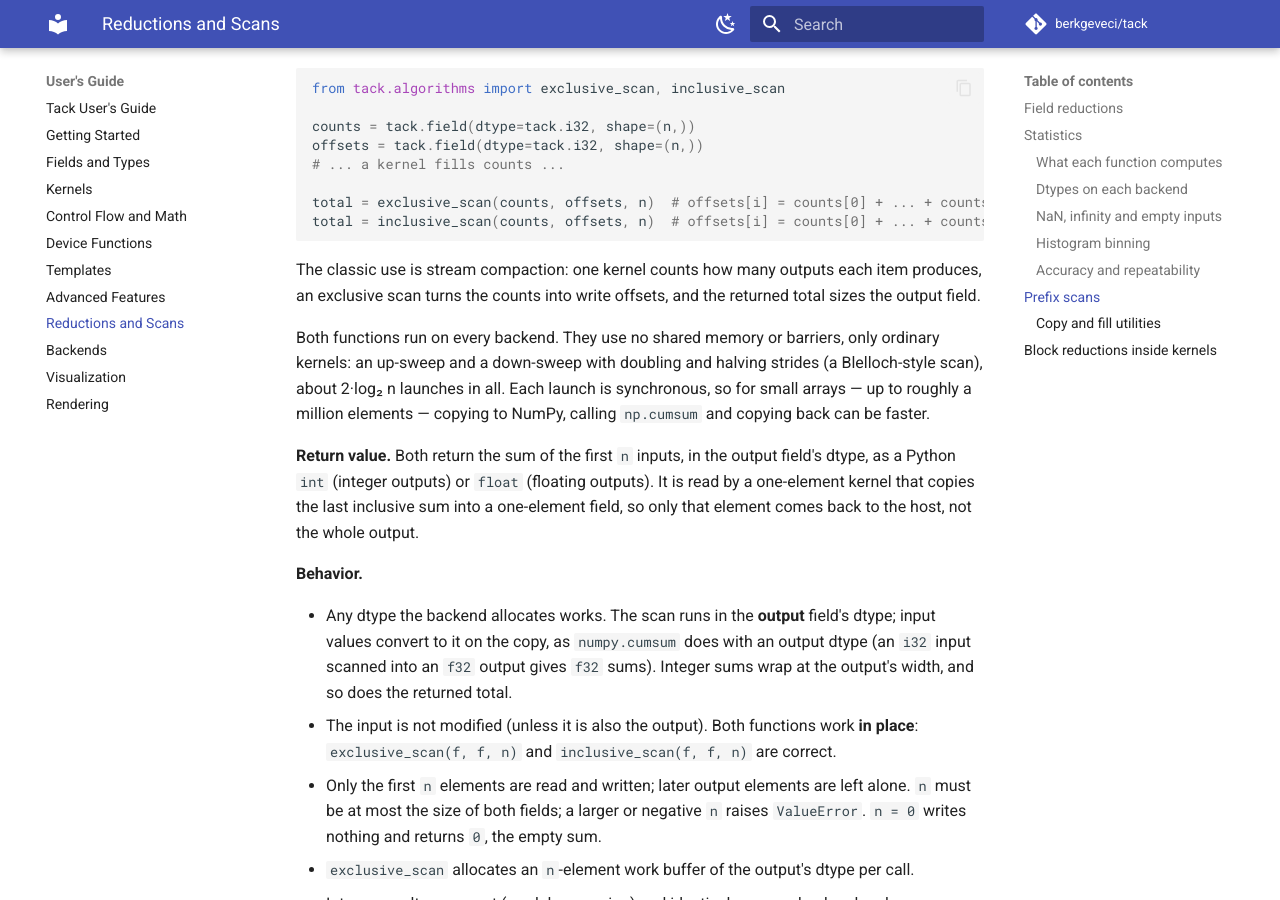
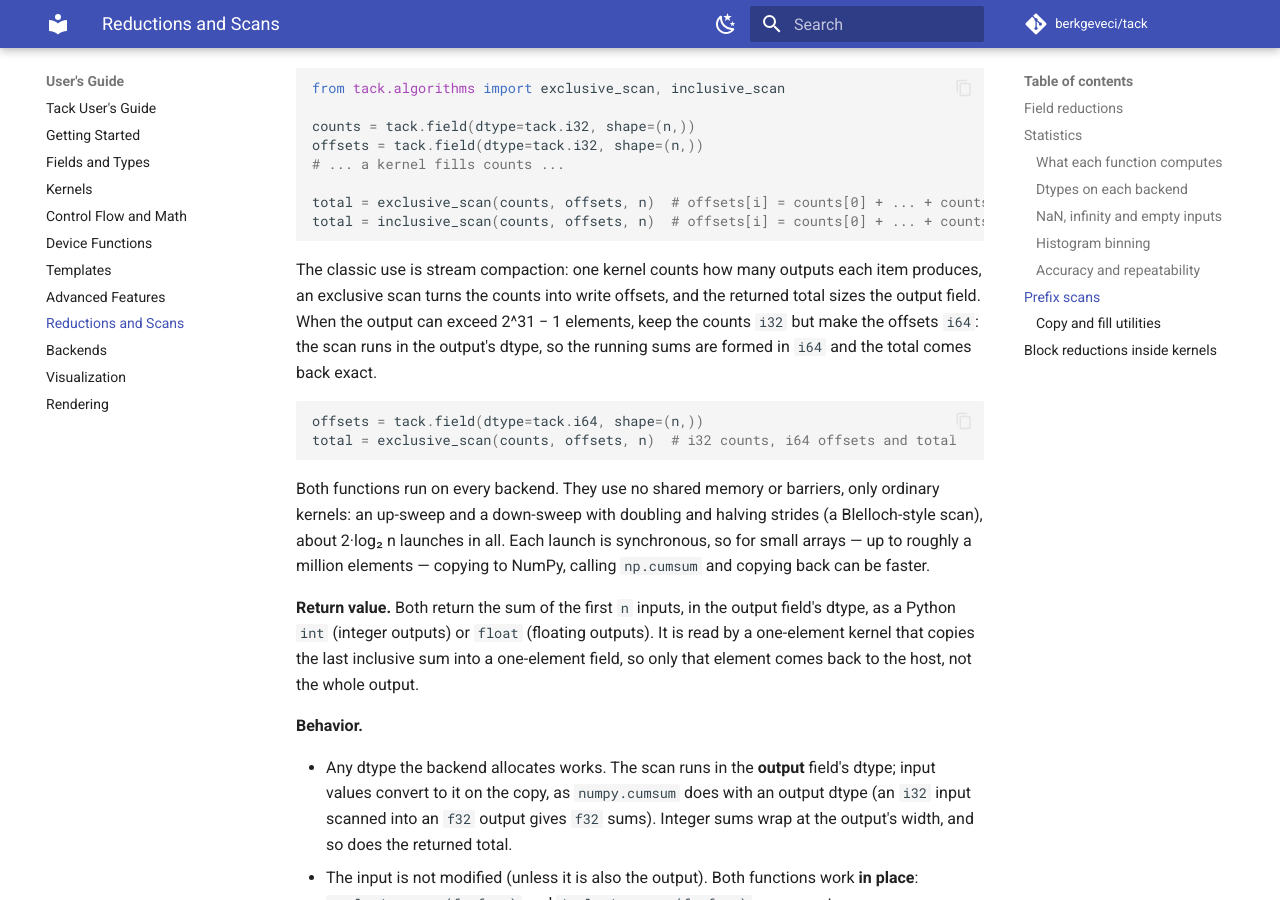
Before and after one commit to berkgeveci/tack, an MkDocs documentation site: the page built from docs/users-guide/11-reductions-and-scans.md, in a window 1280 px wide and 900 px high, scrolled down 6166 px. Built offline with MkDocs 1.6.1 and Material for MkDocs 9.7.7, drawn with Linux system fonts in a browser that asks for light colours; comment, search, counter and statistics services are not loaded.

Commit message:
Show i32 counts scanned into i64 offsets
Stream compaction is the scans' main use, and an output past 2^31 - 1
elements needs i64 offsets. Say that the counts can stay i32 because the
scan runs in the output's dtype, with a two-line example.

````diff
--- a/docs/users-guide/11-reductions-and-scans.md
+++ b/docs/users-guide/11-reductions-and-scans.md
@@ -239,7 +239,15 @@ total = inclusive_scan(counts, offsets, n)  # offsets[i] = counts[0] + ... + cou
 
 The classic use is stream compaction: one kernel counts how many outputs
 each item produces, an exclusive scan turns the counts into write offsets,
-and the returned total sizes the output field.
+and the returned total sizes the output field. When the output can exceed
+2^31 − 1 elements, keep the counts `i32` but make the offsets `i64`: the
+scan runs in the output's dtype, so the running sums are formed in `i64`
+and the total comes back exact.
+
+```python
+offsets = tack.field(dtype=tack.i64, shape=(n,))
+total = exclusive_scan(counts, offsets, n)  # i32 counts, i64 offsets and total
+```
 
 Both functions run on every backend. They use no shared memory or
 barriers, only ordinary kernels: an up-sweep and a down-sweep with doubling
````
